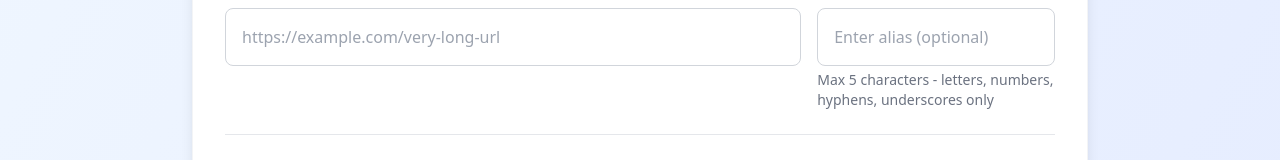
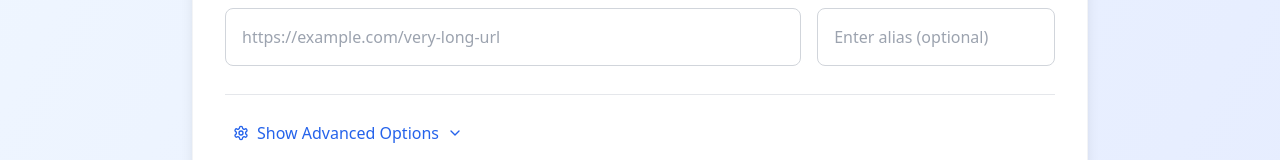
Before and after one commit to shrtnly/Shrtnly, a React (Vite) app: page / in a window 1280 px wide. Shown: the part 294-454 px from the top of the page. Built offline with nearby package versions, Linux system fonts and the light colour scheme; no server answers.

Commit message:
Updated LinkForm.tsx

```diff
--- a/src/components/LinkForm.tsx
+++ b/src/components/LinkForm.tsx
@@ -272,7 +272,6 @@ const LinkForm: React.FC<LinkFormProps> = ({ onLinkCreated }) => {
               title="Only letters, numbers, hyphens, and underscores allowed"
             />
             <p className="mt-1 text-xs sm:text-sm text-gray-500">
-              Max 5 characters - letters, numbers, hyphens, underscores only
             </p>
           </div>
         </div>
```
